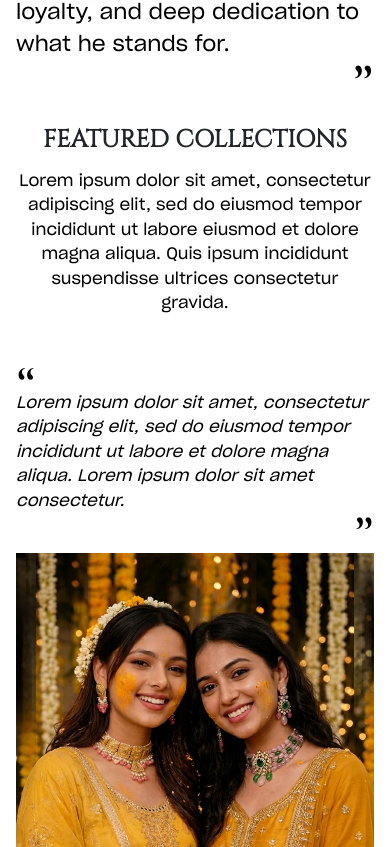
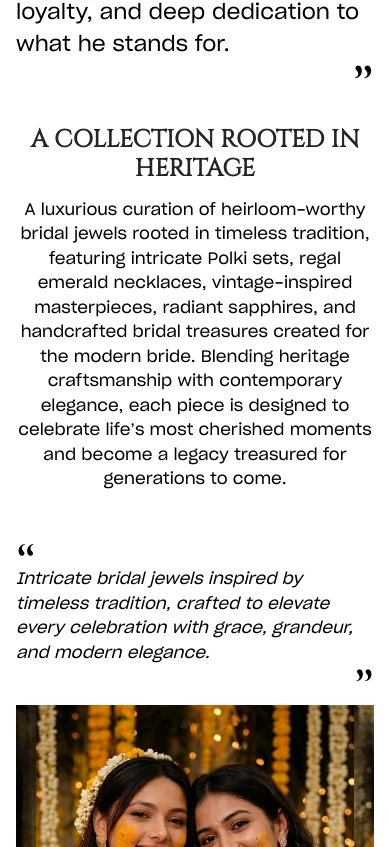
Before and after one commit to josephpal27/Ghana-Singh, a React (Vite) app: page / in a window 390 px wide. Shown: the part 2637-3484 px from the top of the page. Built offline with nearby package versions, Linux system fonts and the light colour scheme.

Commit message:
Content Updated

```diff
--- a/src/components/best-sellers/BestSellers.css
+++ b/src/components/best-sellers/BestSellers.css
@@ -18,7 +18,7 @@
     flex-wrap: wrap;
 }
 .sellers-card-row .seller-card{
-    width: 31%;
+    width: 31.5%;
 }
 .sellers-card-row .seller-card .card-image{
     overflow: hidden;
@@ -33,9 +33,11 @@
 }
 .sellers-card-row .seller-card span{
     display: block;
-    font-size: calc(2rem + 0.5vw);
+    font-size: calc(1.2rem + 0.5vw);
     font-family: "CinzelVariable", sans-serif !important;
+    font-weight: 600;
     margin-top: 1.5rem;
+    text-transform: uppercase;
 }
 .sellers-card-row .seller-card p{
     width: 100%;
@@ -58,7 +60,7 @@
         margin-top: 3rem;
     }
     .sellers-card-row .seller-card span{
-        font-size: calc(1.8rem + 0.5vw);
+        font-size: calc(1.1rem + 0.5vw);
         margin-top: 1.3rem;
     }
     .sellers-card-row .seller-card p{
@@ -81,7 +83,7 @@
         margin-top: 2.5rem;
     }
     .sellers-card-row .seller-card span{
-        font-size: calc(1.6rem + 0.5vw);
+        font-size: calc(1rem + 0.5vw);
         margin-top: 1.1rem;
     }
     .sellers-card-row .seller-card p{
--- a/src/components/best-sellers/BestSellers.jsx
+++ b/src/components/best-sellers/BestSellers.jsx
@@ -6,28 +6,28 @@ const BestSellers = () => {
         {
             id: 1,
             img: "/images/sellers/1.avif",
-            title: "Lorem Ipsum",
-            desc: "Lorem ipsum dolor sit amet, consectetur adipiscing elit, sed do eiusmod tempor incididunt eiusmod ut labore et dolore magna eiusmod.",
+            title: "Pink Polki",
+            desc: "Designed to radiate grace and femininity, this heirloom-worthy Polki set is a timeless expression of bridal charm and elegance.",
         },
         {
             id: 2,
             img: "/images/sellers/2.avif",
-            title: "Lorem Ipsum",
-            desc: "Lorem ipsum dolor sit amet, consectetur adipiscing elit, sed do eiusmod eiusmod tempor incididunt ut labore et dolore magna eiusmod.",
+            title: "Pink and Green Polki set",
+            desc: "Bold yet graceful, this statement Polki set combines rich green hues and delicate pink accents for celebrations filled with grandeur and elegance.",
         },
         {
             id: 3,
             img: "/images/sellers/3.avif",
-            title: "Lorem Ipsum",
-            desc: "Lorem ipsum dolor sit amet, consectetur adipiscing elit, sed do eiusmod tempor incididunt eiusmod ut labore et dolore magna eiusmod.",
+            title: "Emerald set",
+            desc: "A regal emerald masterpiece designed to embody timeless sophistication, heritage artistry, and bridal luxury for unforgettable occasions.",
         },
     ]
 
     return (
         <>
             <div className="best-sellers">
-                <h4 data-aos="fade-up">BEST SELLERS</h4>
-                <p data-aos="fade">Lorem ipsum dolor sit amet, consectetur adipiscing elit, sed do eiusmod tempor incididunt ut labore et dolore magna aliqua.</p>
+                <h4 data-aos="fade-up">TIMELESS JEWELS</h4>
+                <p data-aos="fade">Discover the most loved creations by Ghanasingh Be True, timeless heirlooms crafted with intricate artistry, regal gemstones, and bridal elegance designed to leave a lasting impression.</p>
                 <div className="sellers-card-row">
                     {
                         sellersData.map((item, index) => {
--- a/src/components/collections/Collections.css
+++ b/src/components/collections/Collections.css
@@ -15,7 +15,7 @@
     font-size: calc(0.65rem + 0.5vw);
     margin-top: 0.5rem;
     margin-bottom: 0;
-    width: 80%;
+    width: 90%;
     color: #000;
 }
 .collection-grid{
@@ -65,7 +65,7 @@
     top: 0;
 }
 .collection-grid .collection-column .text-box .right-quote{
-    right: 32%;
+    right: 0;
     margin-top: -0.5rem;
 }
 
@@ -128,7 +128,6 @@
         font-size: calc(3.2rem + 0.5vw);
     }
     .collection-grid .collection-column .text-box .right-quote{
-        right: 30%;
         margin-top: -0.3rem;
     }
 }
--- a/src/components/collections/Collections.jsx
+++ b/src/components/collections/Collections.jsx
@@ -5,15 +5,15 @@ const Collections = () => {
     <>
       <section className="collections">
         <div className="collections-head">
-            <h3 data-aos="fade-up">FEATURED COLLECTIONS</h3>
-            <p data-aos="fade">Lorem ipsum dolor sit amet, consectetur adipiscing elit, sed do eiusmod tempor incididunt ut labore eiusmod et dolore magna aliqua. Quis ipsum incididunt suspendisse ultrices consectetur gravida.</p>
+            <h3 data-aos="fade-up">A COLLECTION ROOTED IN HERITAGE</h3>
+            <p data-aos="fade">A luxurious curation of heirloom-worthy bridal jewels rooted in timeless tradition, featuring intricate Polki sets, regal emerald necklaces, vintage-inspired masterpieces, radiant sapphires, and handcrafted bridal treasures created for the modern bride. Blending heritage craftsmanship with contemporary elegance, each piece is designed to celebrate life’s most cherished moments and become a legacy treasured for generations to come.</p>
         </div>
         <div className="collection-grid">
             {/* Left */}
             <div className="collection-column">
                 <div className="box text-box">
                     <span className="left-quote">“</span>
-                    <p>Lorem ipsum dolor sit amet, consectetur adipiscing elit, sed do eiusmod tempor incididunt ut labore et dolore magna aliqua. Lorem ipsum dolor sit amet consectetur.</p>
+                    <p>Intricate bridal jewels inspired by timeless tradition, crafted to elevate every celebration with grace, grandeur, and modern elegance.</p>
                     <span className="right-quote">”</span>
                 </div>
                 <div className="box">
@@ -33,7 +33,7 @@ const Collections = () => {
                 </div>
                 <div className="box text-box">
                     <span className="left-quote">“</span>
-                    <p>Lorem ipsum dolor sit amet, consectetur adipiscing elit, sed do eiusmod tempor incididunt ut labore et dolore magna aliqua. Lorem ipsum dolor sit amet consectetur.</p>
+                    <p>A luxurious bridal edit featuring statement heirlooms, regal craftsmanship, and timeless jewellery for every celebration leading to “I do.”</p>
                     <span className="right-quote">”</span>
                 </div>
             </div>
--- a/src/components/contact-map/ContactMap.css
+++ b/src/components/contact-map/ContactMap.css
@@ -1,76 +1,29 @@
 .contact-map{
-    padding: 5rem 0 1rem 0;
-}
-.contact-map .contact-map-head{
-    padding: 0 7%;
-}
-.contact-map h5{
-    font-size: calc(3rem + 0.5vw);
-}
-.contact-map p{
-    font-size: calc(0.65rem + 0.5vw);
-    margin-top: 1rem;
-    margin-bottom: 0;
-    width: 50%;
-    color: #000;
+    padding: 3rem 0 1rem 0;
 }
 .contact-map .map-box{
     width: 100%;
     height: 60vh;
-    margin-top: 3.5rem;
 }
 
 /* Media Queries */
 @media screen and (min-width: 1230px) and (max-width: 1399px) {
     .contact-map{
-        padding: 4.5rem 0 0.8rem 0;
-    }
-    .contact-map h5{
-        font-size: calc(2.8rem + 0.5vw);
-    }
-    .contact-map p{
-        font-size: calc(0.6rem + 0.5vw);
-        margin-top: 0.9rem;
-    }
-    .contact-map .map-box{
-        margin-top: 3rem;
+        padding: 2.7rem 0 0.8rem 0;
     }
 }
 
 @media screen and (min-width: 992px) and (max-width: 1229px) {
     .contact-map{
-        padding: 4rem 0 0.7rem 0;
-    }
-    .contact-map h5{
-        font-size: calc(2.5rem + 0.5vw);
-    }
-    .contact-map p{
-        font-size: calc(0.55rem + 0.5vw);
-        margin-top: 0.8rem;
-    }
-    .contact-map .map-box{
-        margin-top: 2.5rem;
+        padding: 2.5rem 0 0.7rem 0;
     }
 }
 
 @media screen and (max-width: 768px) {
     .contact-map{
-        padding: 1.5rem 0 0.7rem 0;
-    }
-    .contact-map .contact-map-head{
-        padding: 0 1rem;
-    }
-    .contact-map h5{
-        font-size: calc(1.4rem + 0.5vw);
-        font-weight: 600;
-    }
-    .contact-map p{
-        font-size: calc(0.9rem + 0.5vw);
-        margin-top: 0.8rem;
-        width: 100%;
+        padding: 2.5rem 0 0.7rem 0;
     }
     .contact-map .map-box{
         height: 60vh;
-        margin-top: 2rem;
     }
 }
--- a/src/components/contact-map/ContactMap.jsx
+++ b/src/components/contact-map/ContactMap.jsx
@@ -4,10 +4,6 @@ const ContactMap = () => {
     return (
         <>
             <section className="contact-map">
-                <div className="contact-map-head">
-                    <h5 data-aos="fade-up">STORE LOCATION MAP</h5>
-                    <p data-aos="fade">Lorem ipsum dolor sit amet, consectetur adipiscing elit, sed do eiusmod tempor incididunt ut labore et dolore magna aliqua.</p>
-                </div>
                 <div className="map-box">
                     <iframe src="https://www.google.com/maps/embed?pb=!1m18!1m12!1m3!1d7541.704967679031!2d72.8216737935791!3d19.070222400000002!2m3!1f0!2f0!3f0!3m2!1i1024!2i768!4f13.1!3m3!1m2!1s0x3be7c91286673cd3%3A0x7fa04e6cdba2f800!2sPunjab%20Sind%20Premium%20Dairy!5e0!3m2!1sen!2sin!4v1764932793274!5m2!1sen!2sin" width="100%" height="100%" allowfullscreen="" loading="lazy" referrerpolicy="no-referrer-when-downgrade"></iframe>
                 </div>
```
